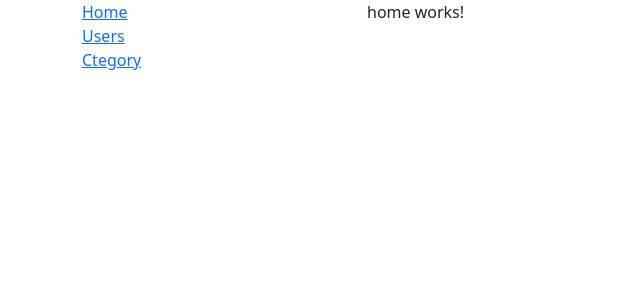
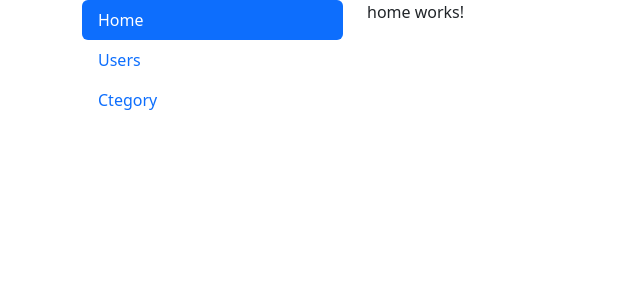
Before and after one commit to shree1206/Routes, an Angular app in the folder Routes/: page / in a window 1280 px wide. Shown: the top 300 px of the page, without its empty margins (0-640 px from the left). Built offline with nearby package versions, Linux system fonts and the light colour scheme.

Commit message:
Styling the Active Router Link using routerLinkActive and routerLinkActiveOptions

```diff
--- a/Routes/src/app/app.component.html
+++ b/Routes/src/app/app.component.html
@@ -1,15 +1,15 @@
 <div class="container">
     <div class="row">
         <div class="col-md-3">
-            <ul class="nav flex-column">
+            <ul class="nav flex-column nav-pills">
                 <li class="nav-item">
-                    <a routerLink="/">Home</a>
+                    <a class="nav-link" routerLink="/" routerLinkActive="active" [routerLinkActiveOptions]="{exact:true}">Home</a>
                 </li>
                 <li class="nav-item">
-                    <a routerLink="/users">Users</a>
+                    <a class="nav-link" routerLink="/users" routerLinkActive="active">Users</a>
                 </li>
                 <li class="nav-item">
-                    <a [routerLink]="['/category']">Ctegory</a>
+                    <a class="nav-link" [routerLink]="['/category']" routerLinkActive="active">Ctegory</a>
                 </li>
             </ul>
         </div>
```
